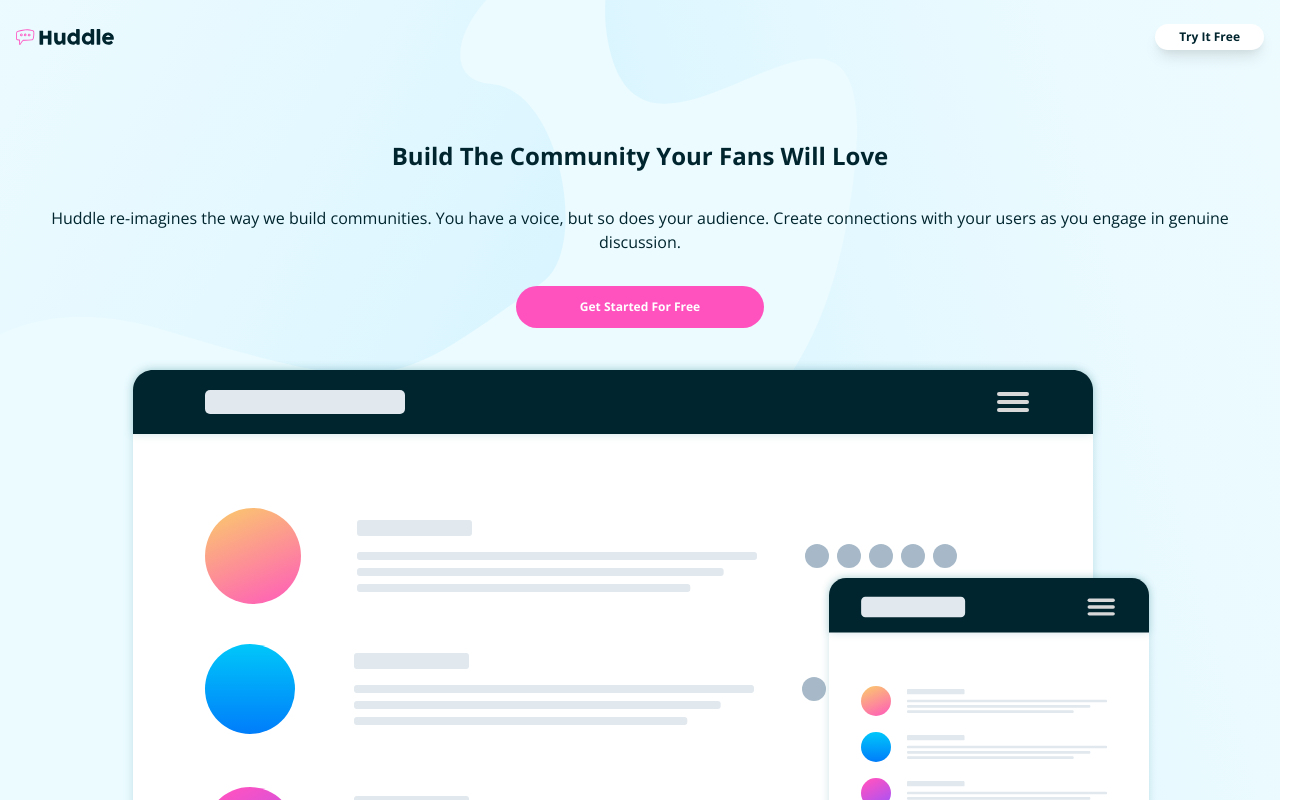
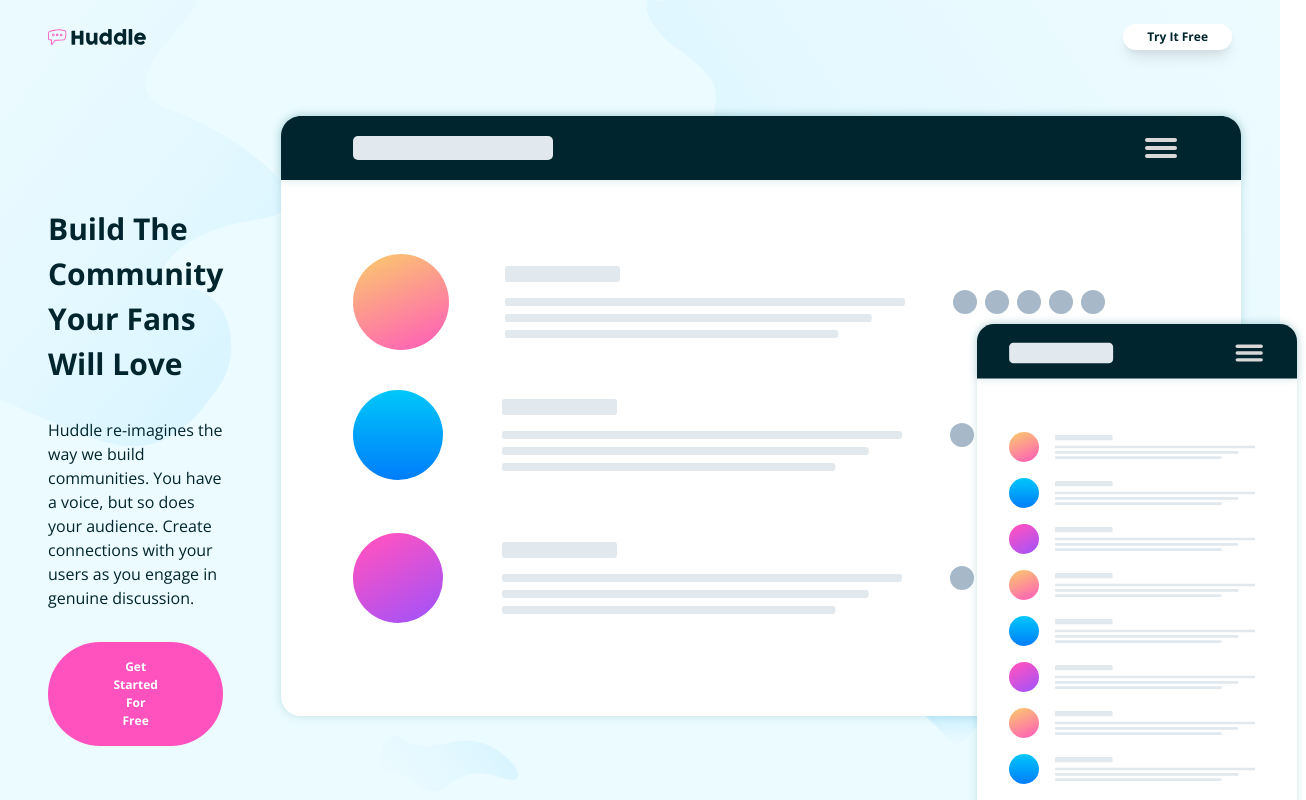
Before and after one commit to kyrelldixon/huddle-landing-page, a Next.js app: page / in a window 1280 px wide. Shown: the top 800 px of the page, 1306 px wide, since content can reach past the window. Built offline with nearby package versions, Linux system fonts and the light colour scheme.

Commit message:
feat: desktop header styles

```diff
--- a/components/header.js
+++ b/components/header.js
@@ -1,16 +1,14 @@
 export default () => (
-  <header
-      className="relative bg-cyan-light bg-cover bg-center bg-no-repeat"
-      style={{ backgroundImage: `url('/images/bg-hero-mobile.svg')` }}
-    >
-    <nav className="px-4 py-6 flex items-center justify-between">
+  <header className="relative bg-center bg-no-repeat bg-cover bg-cyan-light bg-mobile lg:bg-desktop">
+    <nav className="flex items-center justify-between px-4 py-6 lg:px-12 lg:mb-4">
       <img className="h-4" src="/images/logo.svg" alt="Huddle Logo" />
-      <button className="bg-white px-6 py-1 text-xs font-bold rounded-full shadow-lg">
+      <button className="px-6 py-1 text-xs font-bold bg-white rounded-full shadow-lg">
         Try It Free
       </button>
     </nav>
-    <div className="flex flex-col items-center pt-16 text-center px-8 pb-8">
-      <h1 className="text-2xl font-bold mb-8">
+    <div className="flex flex-col items-center px-8 pt-16 pb-8 text-center lg:pb-12 lg:px-12 lg:pt-4 lg:text-left lg:flex-row">
+      <div className="max-w-sm mb-4 lg:mb-0 lg:mr-12">
+        <h1 className="mb-8 text-2xl font-bold lg:text-3xl">
           Build The Community Your Fans Will Love
         </h1>
         <p className="mb-8 text-base">
@@ -18,13 +16,14 @@ export default () => (
           so does your audience. Create connections with your users as you
           engage in genuine discussion.
         </p>
-      <button className="bg-pink text-xs text-white mb-8 px-16 py-3 font-bold rounded-full">
+        <button className="px-16 py-3 mb-8 text-xs font-bold text-white rounded-full bg-pink lg:mb-0 lg:py-4">
           Get Started For Free
         </button>
+      </div>
       <img
         src="/images/illustration-mockups.svg"
         alt="desktop and mobile browsers"
       />
     </div>
   </header>
-)
+);
--- a/styles/index.css
+++ b/styles/index.css
@@ -7,3 +7,13 @@
 body {
   font-size: 18px;
 }
+
+@responsive {
+  .bg-mobile {
+    background-image: url("/images/bg-hero-mobile.svg");
+  }
+
+  .bg-desktop {
+    background-image: url("/images/bg-hero-desktop.svg");
+  }
+}
```
Lines whose indentation alone changed are shown as unchanged.
